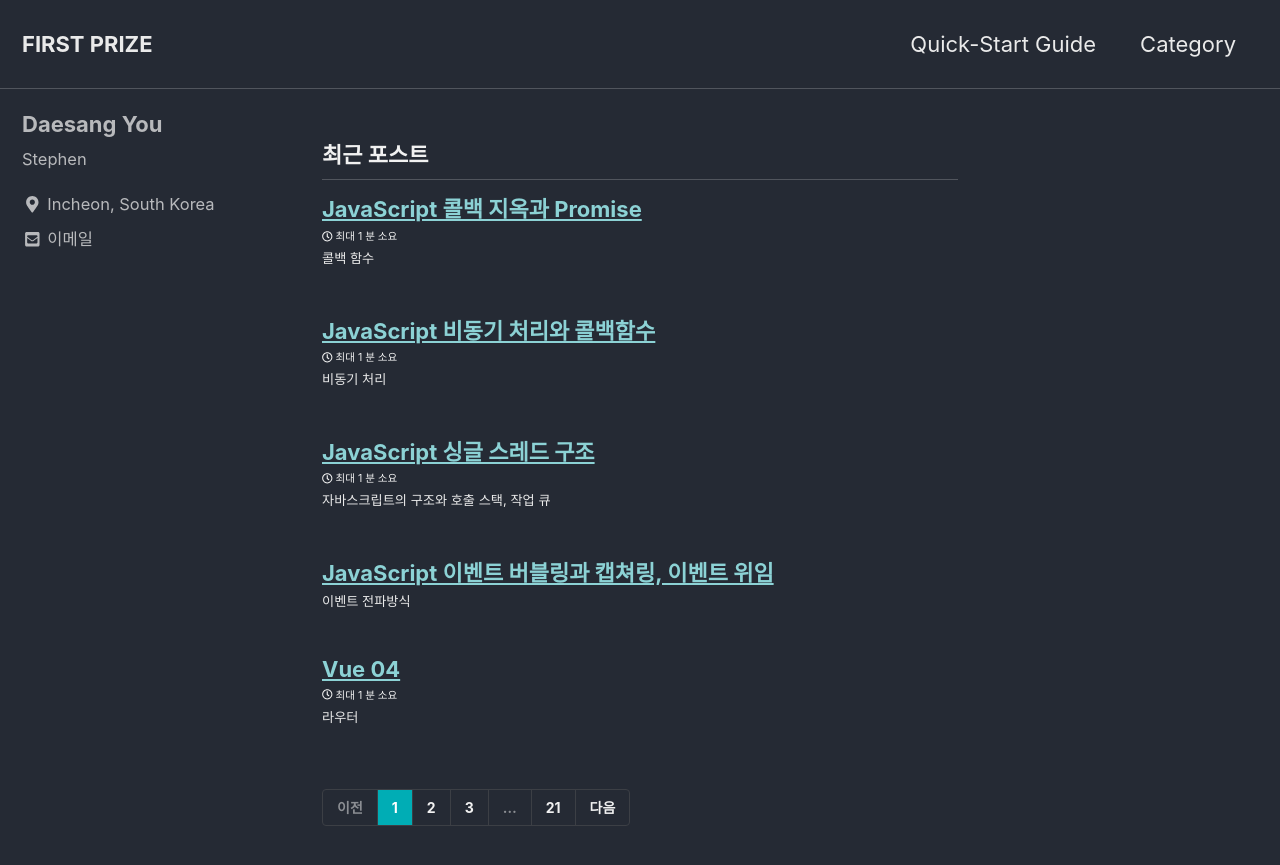
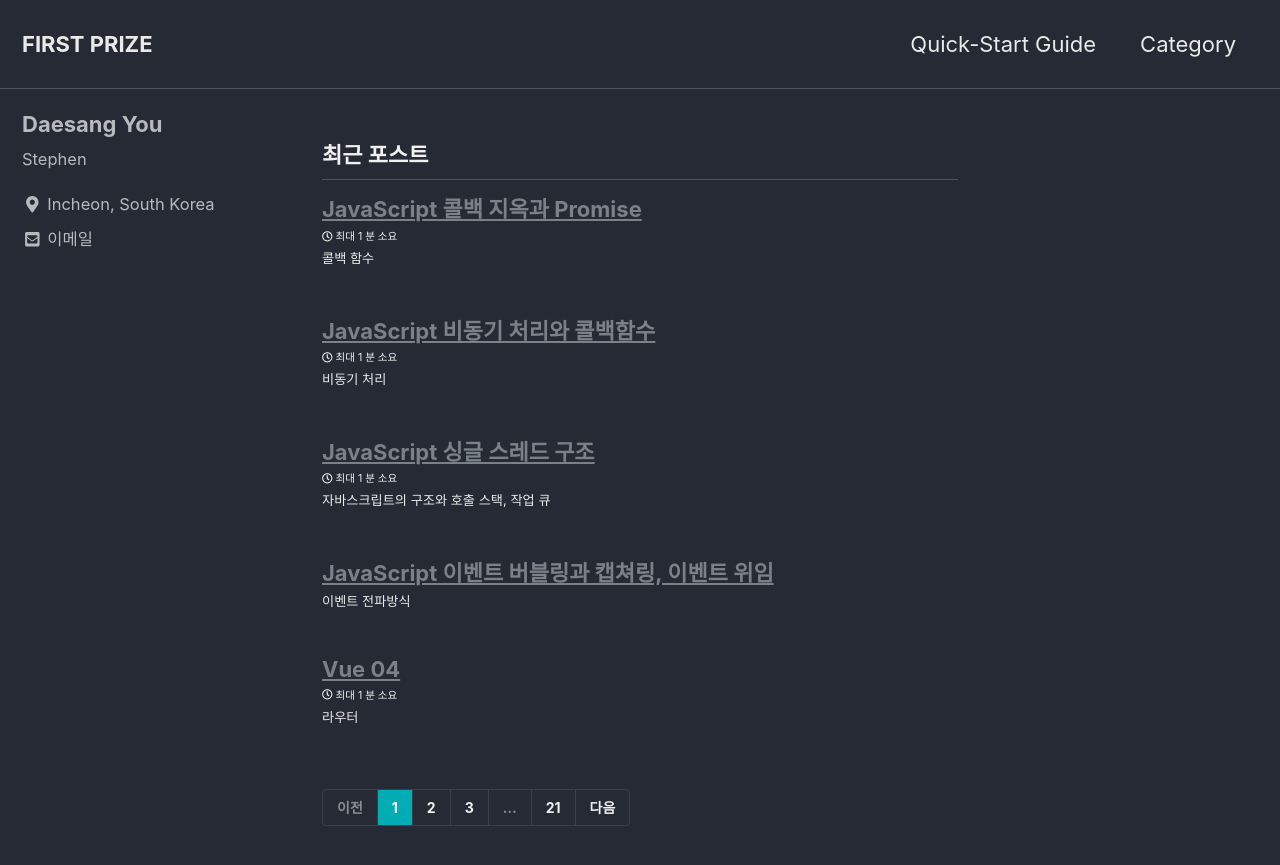
Before and after one commit to eotkd4791/eotkd4791.github.io, a Jekyll site: the page built from index.html, in a window 1280 px wide and 900 px high. Shown: the top 865 px of the window. Built offline with Jekyll 4.4.1, drawn with Linux system fonts in a browser that asks for light colours; cached includes are drawn as plain includes; the list of posts is cut into pages by our own code.

Commit message:
Update _dark.scss

```diff
--- a/_sass/minimal-mistakes/skins/_dark.scss
+++ b/_sass/minimal-mistakes/skins/_dark.scss
@@ -11,7 +11,7 @@ $code-background-color: mix(#000, $background-color, 15%) !default;
 $code-background-color-dark: mix(#000, $background-color, 20%) !default;
 $form-background-color: mix(#000, $background-color, 15%) !default;
 $footer-background-color: mix(#000, $background-color, 30%) !default;
-$link-color: mix($primary-color, $text-color, 40%) !default;
+$link-color: #7a8288 !default;
 $link-color-hover: mix(#fff, $link-color, 25%) !default;
 $link-color-visited: mix(#000, $link-color, 25%) !default;
 $masthead-link-color: $text-color !default;
```
